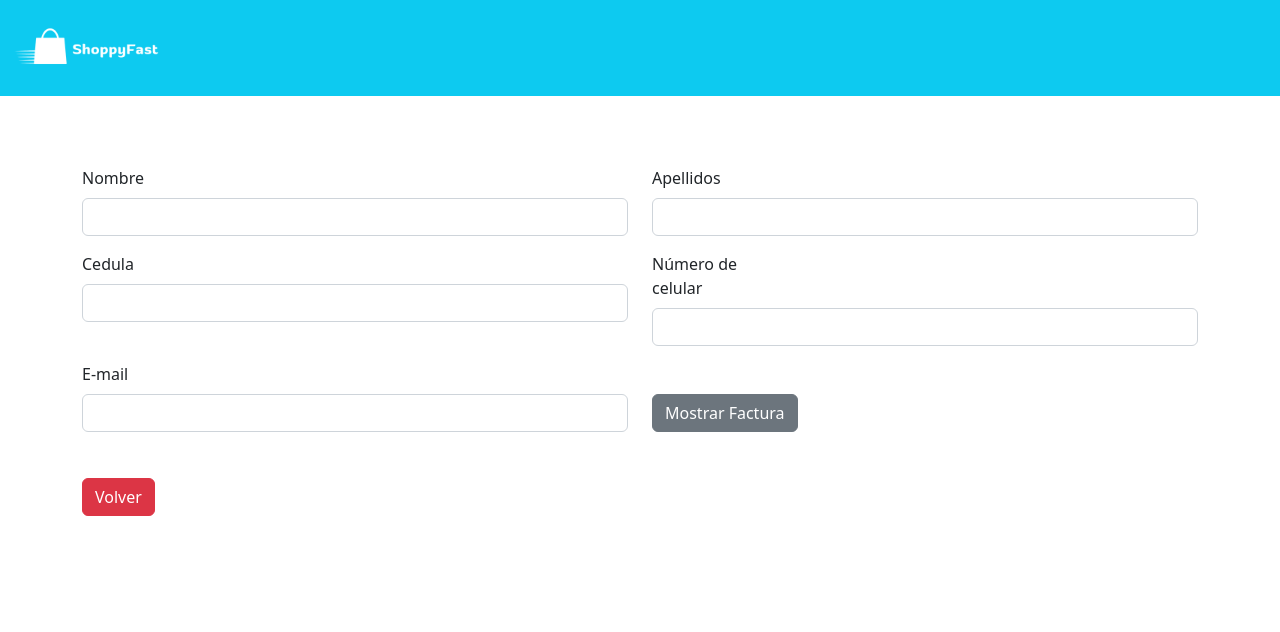
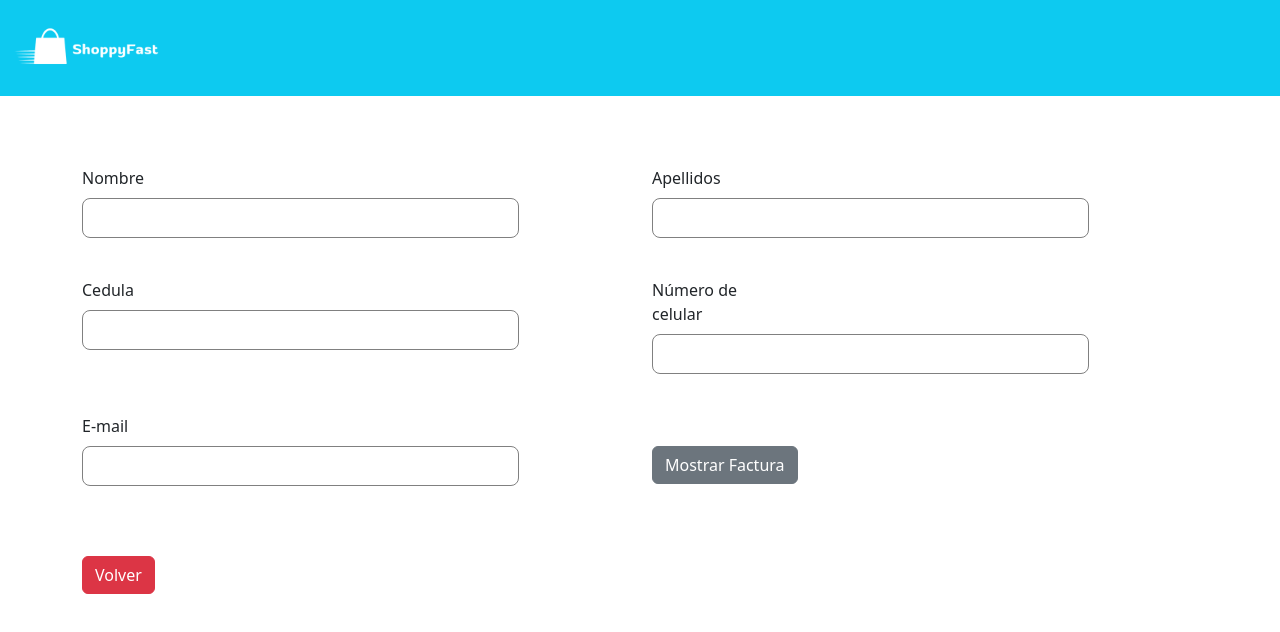
Before and after one commit to Vivi-Hoyos2710/ShoppyFast, a React (Create React App) app in the folder shoppy-fast/: page /userInfo in a window 1280 px wide. Shown: the top 632 px of the page. Built offline with nearby package versions, Linux system fonts and the light colour scheme.

Commit message:
Mejora en la validación del formulario,Carla

```diff
--- a/shoppy-fast/src/Validations/UserValidation.js
+++ /dev/null
@@ -1,11 +0,0 @@
-import { useForm, useFormBag } from "../../src";
-import * as yup from "yup";
-
-export const userSchema = yup.object().shape({
-    name: yup.string().required("Campo de nombre vacio"),
-    surname: yup.string().required("Campo de apellido vacio"),
-    document: yup.string().max(15).required("Campo de documento vacio"),
-    number:yup.string().max(20).required("Campo de numero vacio"),
-    email: yup.string().email("No es un email valido").required("Campo de email vacio"),
-
-});
--- a/shoppy-fast/src/components/UserForm.js
+++ b/shoppy-fast/src/components/UserForm.js
@@ -1,129 +1,147 @@
-import React, { useState } from 'react';
-import { useNavigate,Link } from "react-router-dom";
-import { Input, FormGroup, Label, Form, Container, Row, Col , Button } from 'reactstrap';
-import { userSchema } from "../Validations/UserValidation";
+import React, { useState } from "react";
+import { useNavigate, Link } from "react-router-dom";
+import {
+    Input,
+    FormGroup,
+    Label,
+    Form,
+    Container,
+    Row,
+    Col,
+    Button,
+} from "reactstrap";
+import * as yup from "yup";
+import { useForm } from "react-hook-form";
+import { yupResolver } from "@hookform/resolvers/yup";
 
-const UserForm = ({setInfoUser,infoUsuario}) => {
+const UserForm = ({ setInfoUser, infoUsuario }) => {
+    const userSchema = yup.object().shape({
+        name: yup.string().required("Campo de nombre vacio"),
+        surname: yup.string().required("Campo de apellido vacio"),
+        document: yup.string().max(15).required("Campo de documento vacio"),
+        number: yup.string().max(15).required("Campo de numero vacio"),
+        email: yup
+            .string()
+            .email("No es un email valido")
+            .required("Campo de email vacio"),
+    });
+
+    const {
+        register,
+        handleSubmit,
+        reset,
+        formState: { errors },
+    } = useForm({
+        resolver: yupResolver(userSchema),
+    });
 
     const navigate = useNavigate();
-    const crearUsuario = async (event) => {
-        event.preventDefault(); //Cancela el evento de submit si hay errores en formulario.
-        let formData = {
-            name: event.target[0].value,
-            surname: event.target[1].value,
-            document: event.target[2].value,
-            number: event.target[3].value,
-            email: event.target[4].value,
+
+    const crearUsuario = (data) => {
+        console.log(data);
+        setInfoUser(data);
+        navigate("/factura");
     };
-        const esquema= await userSchema.validate(formData).catch((err) => {
-            console.log(err.errors);
-        });
-        const isValid = await userSchema.isValid(formData);
-        if (isValid) {
-            setInfoUser(formData);
-            navigate('/factura');
-        }
 
-    }
+    const styleObj = {
+        width: "80%",
+        height: "40px",
+        borderRadius: "8px",
+        border: "1px solid gray"
+    };
+
     return (
-        <Container style={{ marginTop: '70px'}}>
-            <Form onSubmit={crearUsuario}>
+        <Container style={{ marginTop: "70px" }}>
+            <Form onSubmit={handleSubmit(crearUsuario)}>
                 <Row>
                     <Col xs="6">
-                        <FormGroup >
+                        <FormGroup>
                             <Col xs="3">
-                                <Label>
-                                    Nombre
-                                </Label>
+                                <Label>Nombre</Label>
                             </Col>
-                            <Input
-                                className="formUser"
-                                id="nameInput"
+                            <input
+                                style={styleObj}
+                                id="name"
                                 name="Nombre"
-                                type='text'
+                                type="text"
+                                {...register("name")}
                             />
                         </FormGroup>
+                        <Label style={{ color: "red" }}> {errors["name"] ? errors["name"].message : ""}</Label>
                     </Col>
                     <Col xs="6">
                         <FormGroup>
                             <Col xs="3">
-                                <Label>
-                                    Apellidos
-                                </Label>
+                                <Label>Apellidos</Label>
                             </Col>
-                            <Input
+                            <input
+                                style={styleObj}
                                 id="surnameInput"
                                 name="Apellidos"
-                                type='text'
+                                type="text"
+                                {...register("surname")}
                             />
                         </FormGroup>
-                    </Col>
-                </Row>
-                <Row>
-
-
-                <Col xs="6">
-                <FormGroup>
-                <Col xs="3">
-                    <Label>
-                        Cedula
-                    </Label>
-                </Col>
-                    <Input
-                        type='number'
-                    />
-                </FormGroup>
-                </Col>
-                <Col xs="6">
-                <FormGroup>
-                <Col xs="3">
-                    <Label>
-                        Número de celular
-                    </Label>
-                </Col>
-                    <Input
-                        type='number'
-                    />
-
-                </FormGroup>
+                        <Label style={{ color: "red" }}> {errors["surname"] ? errors["surname"].message : ""}</Label>
                     </Col>
                 </Row>
                 <Row>
                     <Col xs="6">
                         <FormGroup>
                             <Col xs="3">
-                    <Label>
-                        E-mail
+                                <Label>Cedula</Label>
+                            </Col>
+                            <input style={styleObj} type="number" {...register("document")} />
+                        </FormGroup>
+                        <Label style={{ color: "red" }}>
+                            {errors["document"] ? errors["document"].message : ""}
                         </Label>
                     </Col>
-                    <Input
+                    <Col xs="6">
+                        <FormGroup>
+                            <Col xs="3">
+                                <Label>Número de celular</Label>
+                            </Col>
+                            <input style={styleObj} type="number" {...register("number")} />
+                        </FormGroup>
+                        <Label style={{ color: "red" }}> {errors["number"] ? errors["number"].message : ""}</Label>
+                    </Col>
+                </Row>
+                <Row>
+                    <Col xs="6">
+                        <FormGroup>
+                            <Col xs="3">
+                                <Label>E-mail</Label>
+                            </Col>
+                            <input
+                                style={styleObj}
                                 id="emailInput"
                                 name="E-mail"
-                        type='text'
+                                type="text"
+                                {...register("email")}
                             />
                         </FormGroup>
+                        <Label style={{ color: "red" }}> {errors["email"] ? errors["email"].message : ""}</Label>
                     </Col>
                     <Col xs="6">
                         <Col xs="3">
                             <Label>
-                        <br/>
+                                <br />
                             </Label>
                         </Col>
-                <Button  type='submit' >Mostrar Factura</Button>
+                        <Button type="submit">Mostrar Factura</Button>
                     </Col>
                 </Row>
-                <Row style={{ marginTop: '30px'}}>
+                <Row style={{ marginTop: "30px" }}>
                     <Col>
                         <Link to="/carrito">
-                        <Button color="danger" >Volver
-                        </Button>
+                            <Button color="danger">Volver</Button>
                         </Link>
                     </Col>
                 </Row>
-
             </Form>
         </Container>
-    )
-}
+    );
+};
 
-export default UserForm
+export default UserForm;
```
Lines whose indentation alone changed are shown as unchanged.
